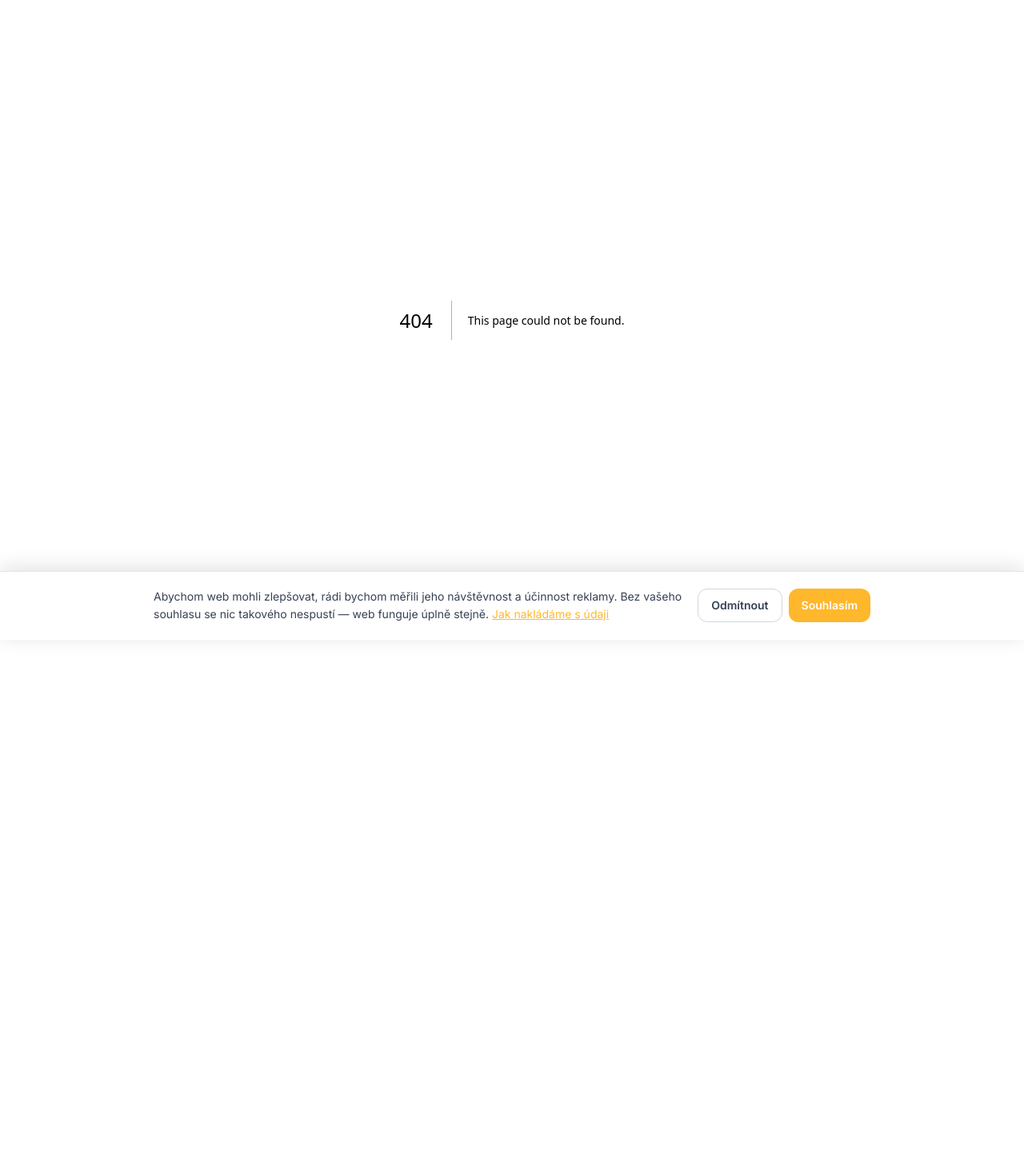
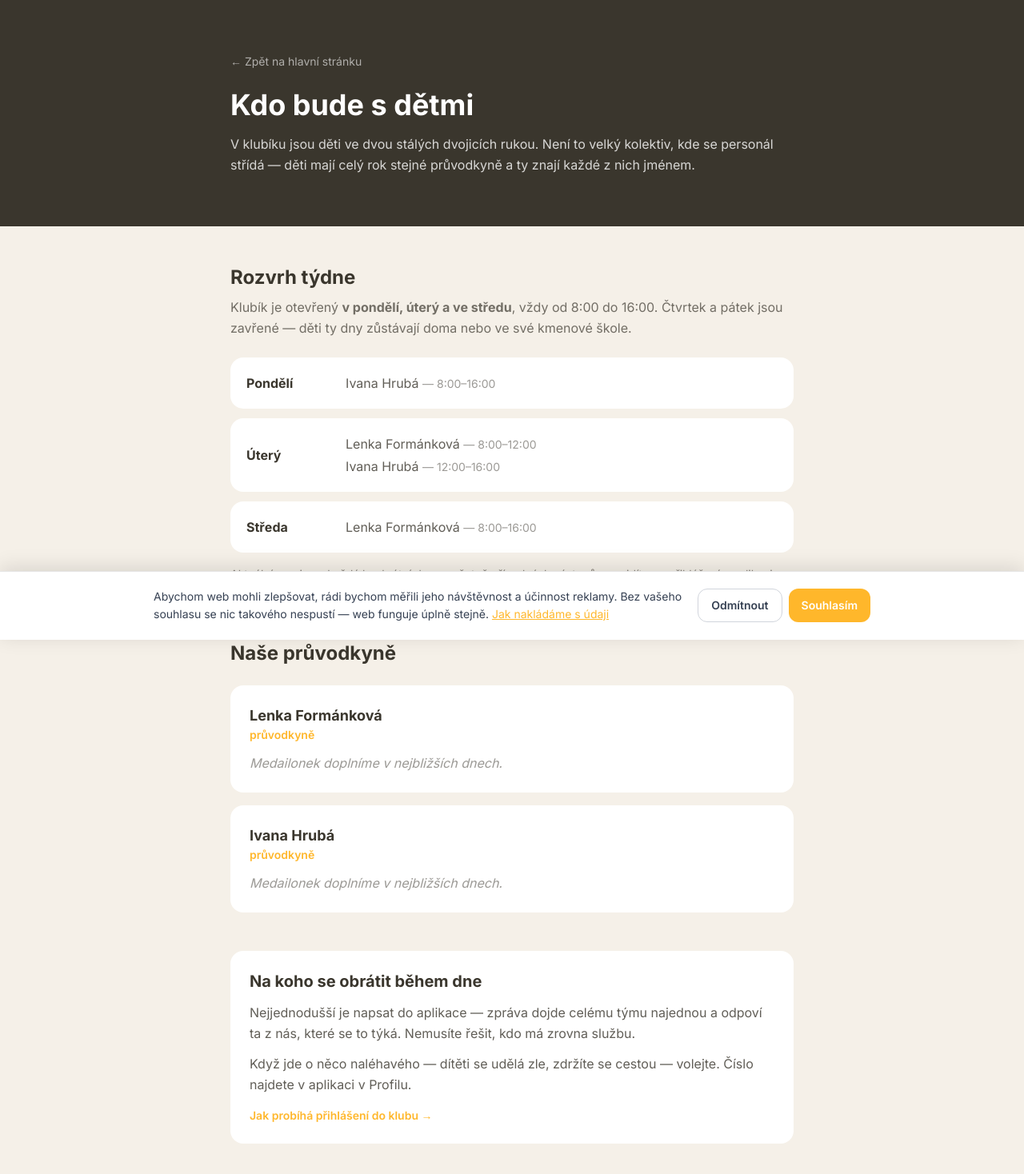
Before and after one commit to doucsematiku/klubdetifort, a Next.js app: page /pruvodkyne in a window 1280 px wide. Before the commit this address had no page. Shown: the top 1468 px of the page at 80% size. Before the commit the page ends 800 px from the top, so only its background shows below. Built offline with nearby package versions, Linux system fonts and the light colour scheme.

Commit message:
Podstranka o pruvodkynich s rozvrhem tydne (Po-St) — medailonky a fotky se doplni, zatim neindexovana

```diff
--- /dev/null
+++ b/src/app/pruvodkyne/page.tsx
@@ -0,0 +1,145 @@
+import type { Metadata } from "next";
+import Link from "next/link";
+
+export const metadata: Metadata = {
+  title: "Kdo bude s dětmi | Klub Fořt",
+  description:
+    "Průvodkyně Klubíku Fořt a rozvrh týdne — kdo je s dětmi v pondělí, úterý a ve středu.",
+  // TODO: až budou doplněné medailonky a fotky, změnit na index: true
+  robots: { index: false, follow: false },
+};
+
+/** Rozvrh týdne — kdo má který den službu. Zdroj: rozpis služeb v aplikaci. */
+const TYDEN: { den: string; sluzby: { kdo: string; cas: string }[] }[] = [
+  {
+    den: "Pondělí",
+    sluzby: [{ kdo: "Ivana Hrubá", cas: "8:00–16:00" }],
+  },
+  {
+    den: "Úterý",
+    sluzby: [
+      { kdo: "Lenka Formánková", cas: "8:00–12:00" },
+      { kdo: "Ivana Hrubá", cas: "12:00–16:00" },
+    ],
+  },
+  {
+    den: "Středa",
+    sluzby: [{ kdo: "Lenka Formánková", cas: "8:00–16:00" }],
+  },
+];
+
+const PRUVODKYNE: { jmeno: string; role: string; medailonek: string }[] = [
+  {
+    jmeno: "Lenka Formánková",
+    role: "průvodkyně",
+    medailonek: "", // TODO: doplnit medailonek
+  },
+  {
+    jmeno: "Ivana Hrubá",
+    role: "průvodkyně",
+    medailonek: "", // TODO: doplnit medailonek
+  },
+];
+
+export default function PruvodkynePage() {
+  return (
+    <main className="min-h-screen bg-beige">
+      <div className="bg-dark text-white py-12 sm:py-16">
+        <div className="max-w-3xl mx-auto px-4 sm:px-6 lg:px-8">
+          <Link
+            href="/"
+            className="inline-flex items-center gap-2 text-white/60 hover:text-white transition-colors mb-6 text-sm"
+          >
+            ← Zpět na hlavní stránku
+          </Link>
+          <h1 className="text-3xl sm:text-4xl font-bold">Kdo bude s dětmi</h1>
+          <p className="mt-4 text-white/80 leading-relaxed">
+            V klubíku jsou děti ve dvou stálých dvojicích rukou. Není to velký
+            kolektiv, kde se personál střídá — děti mají celý rok stejné
+            průvodkyně a ty znají každé z nich jménem.
+          </p>
+        </div>
+      </div>
+
+      <div className="max-w-3xl mx-auto px-4 sm:px-6 lg:px-8 py-12 space-y-12">
+        {/* ── rozvrh týdne ── */}
+        <section>
+          <h2 className="text-2xl font-bold text-dark">Rozvrh týdne</h2>
+          <p className="mt-2 text-dark/70 leading-relaxed">
+            Klubík je otevřený <strong>v pondělí, úterý a ve středu</strong>,
+            vždy od 8:00 do 16:00. Čtvrtek a pátek jsou zavřené — děti ty dny
+            zůstávají doma nebo ve své kmenové škole.
+          </p>
+
+          <div className="mt-6 space-y-3">
+            {TYDEN.map((d) => (
+              <div
+                key={d.den}
+                className="bg-white rounded-2xl p-5 flex flex-col sm:flex-row sm:items-center gap-3"
+              >
+                <p className="font-bold text-dark w-28 shrink-0">{d.den}</p>
+                <div className="flex-1 space-y-1">
+                  {d.sluzby.map((s) => (
+                    <p key={s.kdo + s.cas} className="text-dark/80">
+                      {s.kdo}{" "}
+                      <span className="text-dark/50 text-sm">— {s.cas}</span>
+                    </p>
+                  ))}
+                </div>
+              </div>
+            ))}
+          </div>
+
+          <p className="mt-4 text-sm text-dark/60 leading-relaxed">
+            Aktuální rozpis na každý konkrétní den — včetně případných zástupů —
+            uvidíte po přihlášení v aplikaci u daného dne.
+          </p>
+        </section>
+
+        {/* ── medailonky ── */}
+        <section>
+          <h2 className="text-2xl font-bold text-dark">Naše průvodkyně</h2>
+          <div className="mt-6 space-y-4">
+            {PRUVODKYNE.map((p) => (
+              <div key={p.jmeno} className="bg-white rounded-2xl p-6">
+                <p className="font-bold text-dark text-lg">{p.jmeno}</p>
+                <p className="text-sm text-orange font-semibold">{p.role}</p>
+                {p.medailonek ? (
+                  <p className="mt-3 text-dark/80 leading-relaxed">
+                    {p.medailonek}
+                  </p>
+                ) : (
+                  <p className="mt-3 text-dark/50 leading-relaxed italic">
+                    Medailonek doplníme v nejbližších dnech.
+                  </p>
+                )}
+              </div>
+            ))}
+          </div>
+        </section>
+
+        {/* ── co to znamená pro rodiče ── */}
+        <section className="bg-white rounded-2xl p-6">
+          <h2 className="text-xl font-bold text-dark">
+            Na koho se obrátit během dne
+          </h2>
+          <p className="mt-3 text-dark/80 leading-relaxed">
+            Nejjednodušší je napsat do aplikace — zpráva dojde celému týmu
+            najednou a odpoví ta z nás, které se to týká. Nemusíte řešit, kdo
+            má zrovna službu.
+          </p>
+          <p className="mt-3 text-dark/80 leading-relaxed">
+            Když jde o něco naléhavého — dítěti se udělá zle, zdržíte se
+            cestou — volejte. Číslo najdete v aplikaci v Profilu.
+          </p>
+          <Link
+            href="/pro-nove-rodice"
+            className="inline-block mt-4 text-sm font-semibold text-orange"
+          >
+            Jak probíhá přihlášení do klubu →
+          </Link>
+        </section>
+      </div>
+    </main>
+  );
+}
```
